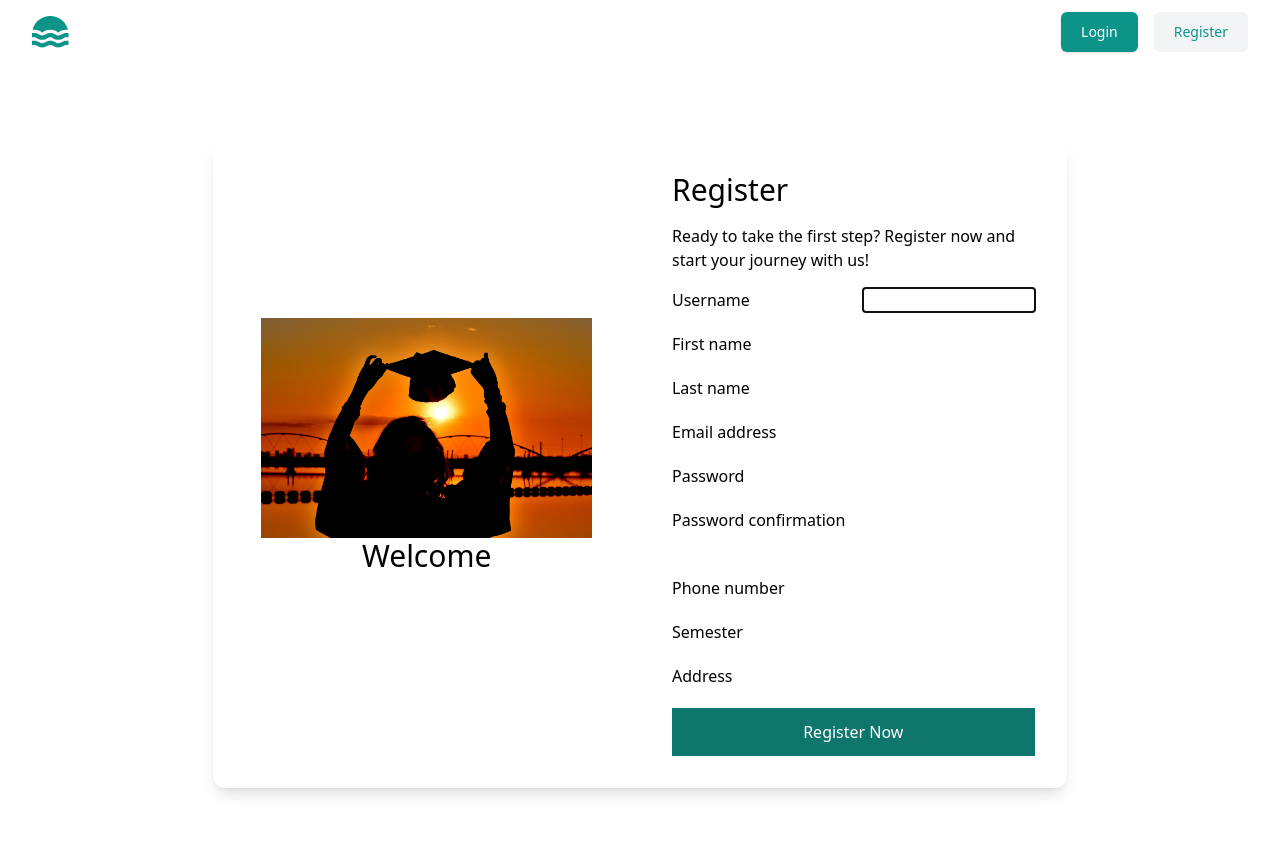
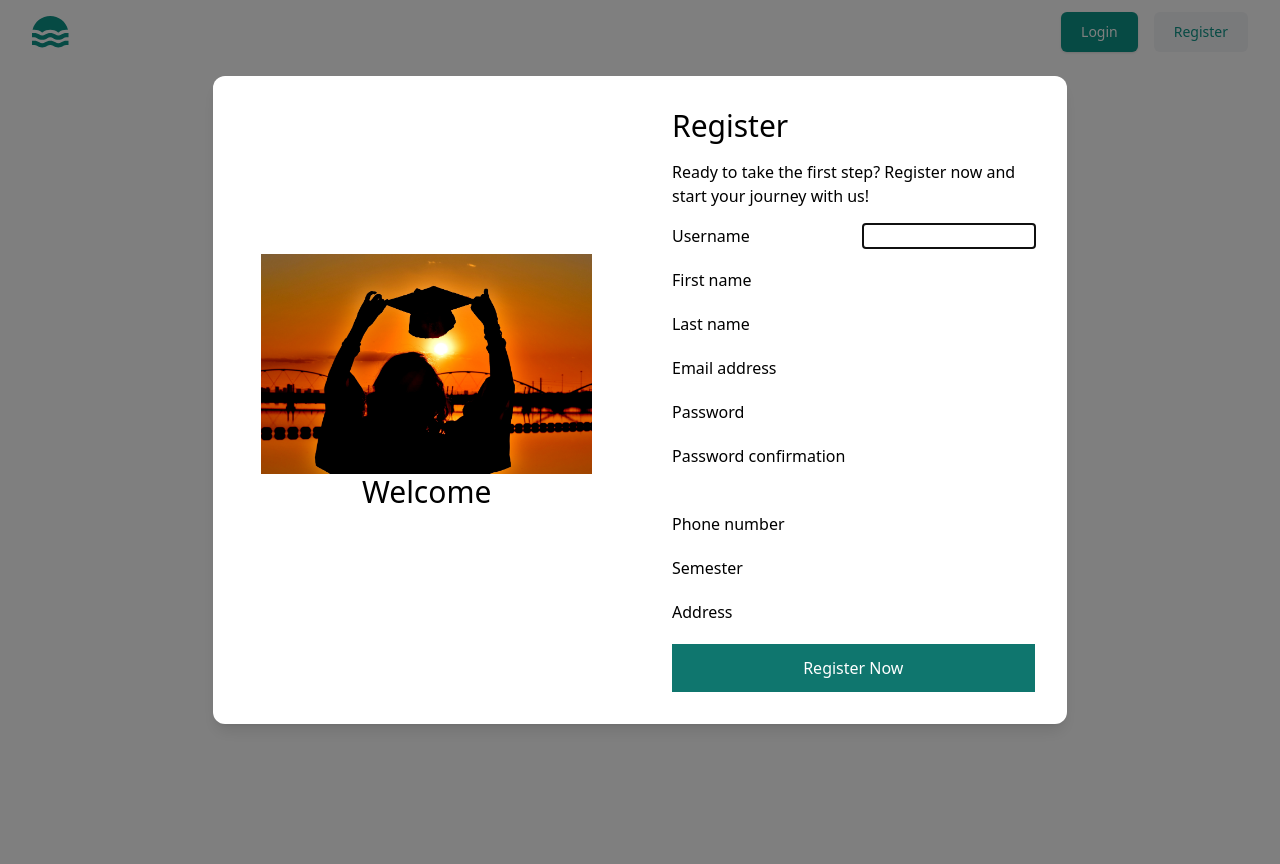
Before and after one commit to peppermintss/CMS, a Django app: page /register/ in a window 1280 px wide. After the commit the page ends 726 px from the top, so only its background shows below. Run offline with Django 4.2, Linux system fonts and the light colour scheme; some libraries are stand-ins or nearby versions.

Commit message:
Register form now pops up

```diff
--- a/CMS/urls.py
+++ b/CMS/urls.py
@@ -15,16 +15,17 @@ Including another URLconf
 """
 from django.contrib import admin
 from django.urls import path
-from account.views import register_page,dashboard
+from account.views import register_page,dashboard,add_student
 from django.contrib.auth.views import LoginView, LogoutView
 
 
 urlpatterns = [
     path('admin/', admin.site.urls),
     path('register/',register_page,name="register-page"),
-    path('',LoginView.as_view(template_name="login.html"),name="home-page"),
+    path('',LoginView.as_view(template_name="login.html",redirect_authenticated_user= True),name="home-page"),
     path('logout/',LogoutView.as_view(template_name="logout.html"),name="logout-page"),
     path('dashboard/',dashboard,name='dashboard'),
+    path('add_student/',add_student,name="add_student")
 
 
 ]
--- a/account/templates/register.html
+++ b/account/templates/register.html
@@ -1,7 +1,13 @@
 {% include 'navbar.html' %}
 {% load static %}
 
-<body>
+<link rel="stylesheet" href="{% static 'images/style.css' %}">
+
+<div id="modal" _="on closeModal add .closing then wait for animationend then remove me">
+	<div class="modal-underlay" id="underlay" _="on click trigger closeModal"></div>
+	<div class="modal-content" id="mod">
+
+
     <div class="h-screen flex flex-col justify-center items-center">
       <div class="container mx-auto ">
         <div class="flex flex-col lg:flex-row w-10/12 lg:w-8/12 bg-white rounded-xl mx-auto shadow-lg overflow-hidden">
@@ -53,11 +59,22 @@
               </div>
 
               <div class="mt-5">
-                <button class="w-full bg-teal-700 hover:bg-teal-600 py-3 text-center text-white">Register Now</button>
+                <button _= "on click trigger closeModal" hx-post="/register/" hx-target="body" class="w-full bg-teal-700 hover:bg-teal-600 py-3 text-center text-white">Register Now</button>
               </div>
             </form>
           </div>
         </div>
       </div>
     </div>
-</body>
+    </div>
+    </div>
+
+    <script>
+       let closeModel =()=>{
+        htmx.remove(htmx.find("#mod"));
+       }
+      let underlay = document.getElementById("underlay")
+      underlay.addEventListener("click",closeModel);
+
+
+    </script>
--- a/account/views.py
+++ b/account/views.py
@@ -1,5 +1,5 @@
-from django.shortcuts import render,redirect
-
+from django.shortcuts import render,redirect, HttpResponse
+from django.views.decorators.csrf import csrf_exempt
 from django.contrib.auth import authenticate
 from django.contrib import messages
 from .forms import CreateUserForm
@@ -10,13 +10,16 @@ from django.contrib.auth.decorators import login_required
 @login_required
 def dashboard(request):
     print(request.user.is_authenticated)
-    group = request.user.groups.all()[0]
-    group = str(group)
-    if group == "admin":
-        return render(request,"adash.html")
-    elif group=="teacher":
-        return render(request,'tdash.html')
-    else:
+    try:
+        group = request.user.groups.all()[0]
+        group = str(group)
+        if group == "admin":
+            return render(request,"adash.html")
+        elif group=="teacher":
+            return render(request,'tdash.html')
+        else:
+            return render(request,"sdash.html")
+    except:
         return render(request,"sdash.html")
 
 #why createuserform tho? idk i forgot why. future me don't touch it unless you are 100%
@@ -25,10 +28,30 @@ def dashboard(request):
 def register_page(request,methods=['GET','POST']):
     form = CreateUserForm()
     if request.method == "POST":
+
         form= CreateUserForm(request.POST)
+
         if form.is_valid():
+
             form.save()
             return redirect("home-page")
+        else:
+            print (form.errors)
+    context = {'form':form}
+    return render (request,'register.html',context)
+
+def add_student(request,methods=['GET','POST']):
+    form = CreateUserForm()
+    if request.method == "POST":
+
+        form= CreateUserForm(request.POST)
+
+        if form.is_valid():
+
+            form.save()
+            return redirect("home-page")
+        else:
+            print (form.errors)
     context = {'form':form}
     return render (request,'register.html',context)
 
--- /dev/null
+++ b/static/images/style.css
@@ -0,0 +1,79 @@
+/***** MODAL DIALOG ****/
+#modal {
+	/* Underlay covers entire screen. */
+	position: fixed;
+	top:0px;
+	bottom: 0px;
+	left:0px;
+	right:0px;
+	background-color:rgba(0,0,0,0.5);
+	z-index:1000;
+
+	/* Flexbox centers the .modal-content vertically and horizontally */
+	display:flex;
+	flex-direction:column;
+	align-items:center;
+
+	/* Animate when opening */
+	animation-name: fadeIn;
+	animation-duration:150ms;
+	animation-timing-function: ease;
+}
+
+.close-model{
+	display: none;
+}
+
+#modal > .modal-underlay {
+	/* underlay takes up the entire viewport. This is only
+	required if you want to click to dismiss the popup */
+	position: absolute;
+	z-index: -1;
+	top:0px;
+	bottom:0px;
+	left: 0px;
+	right: 0px;
+}
+
+#modal > .modal-content {
+
+
+	/* Animate when opening */
+	animation-name:zoomIn;
+	animation-duration:150ms;
+	animation-timing-function: ease;
+}
+
+#modal.closing {
+	/* Animate when closing */
+	animation-name: fadeOut;
+	animation-duration:150ms;
+	animation-timing-function: ease;
+}
+
+#modal.closing > .modal-content {
+	/* Aniate when closing */
+	animation-name: zoomOut;
+	animation-duration:150ms;
+	animation-timing-function: ease;
+}
+
+@keyframes fadeIn {
+	0% {opacity: 0;}
+	100% {opacity: 1;}
+}
+
+@keyframes fadeOut {
+	0% {opacity: 1;}
+	100% {opacity: 0;}
+}
+
+@keyframes zoomIn {
+	0% {transform: scale(0.9);}
+	100% {transform: scale(1);}
+}
+
+@keyframes zoomOut {
+	0% {transform: scale(1);}
+	100% {transform: scale(0.9);}
+}
--- a/templates/navbar.html
+++ b/templates/navbar.html
@@ -2,6 +2,8 @@
 <html>
     <head>
         <script src="https://cdn.tailwindcss.com"></script>
+          <script src="https://unpkg.com/htmx.org@1.8.6"></script>
+
     </head>
    <body>
     <header aria-label="Site Header" class="bg-white">
```
Also changed, not shown: account/templates/adash.html (+7 -1 lines).
